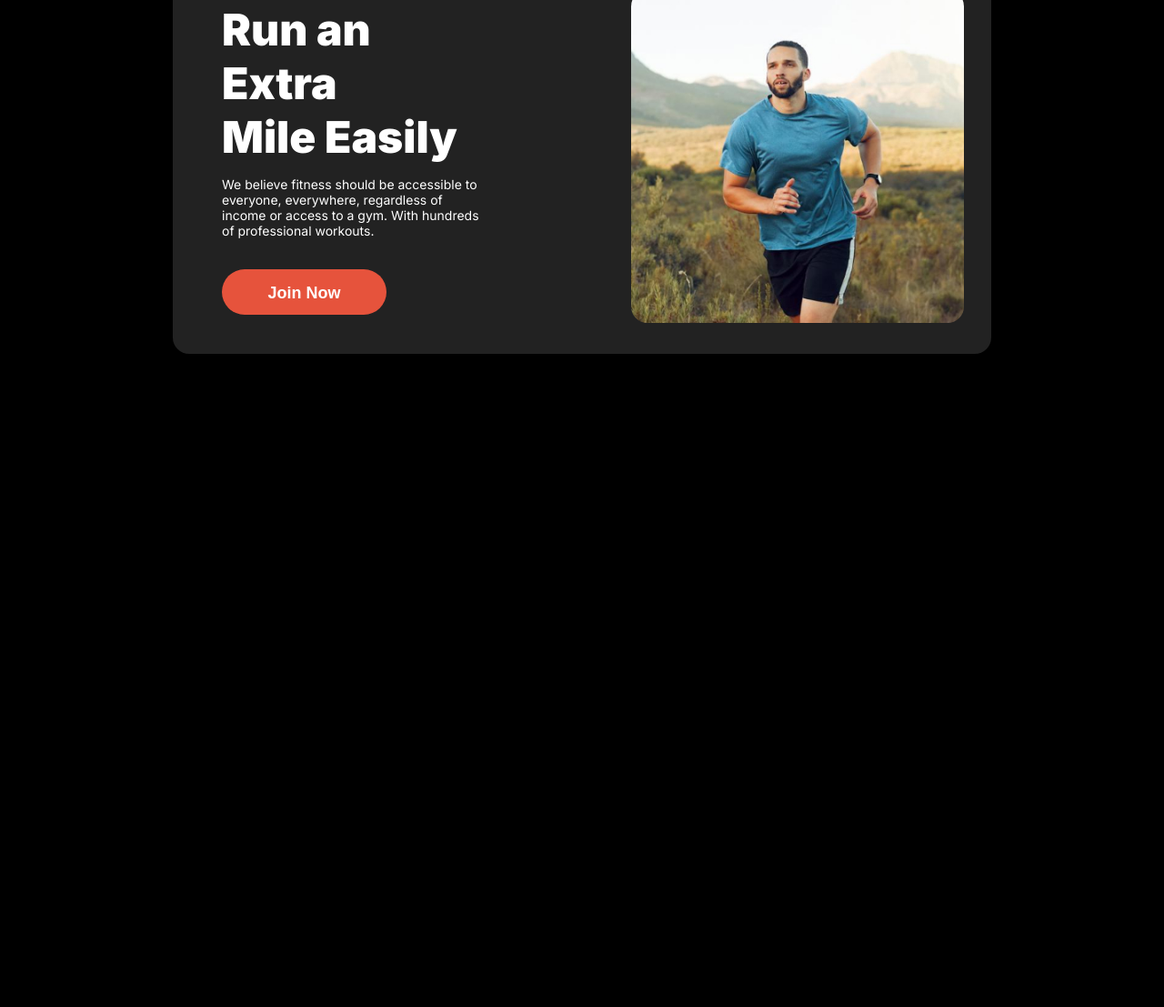
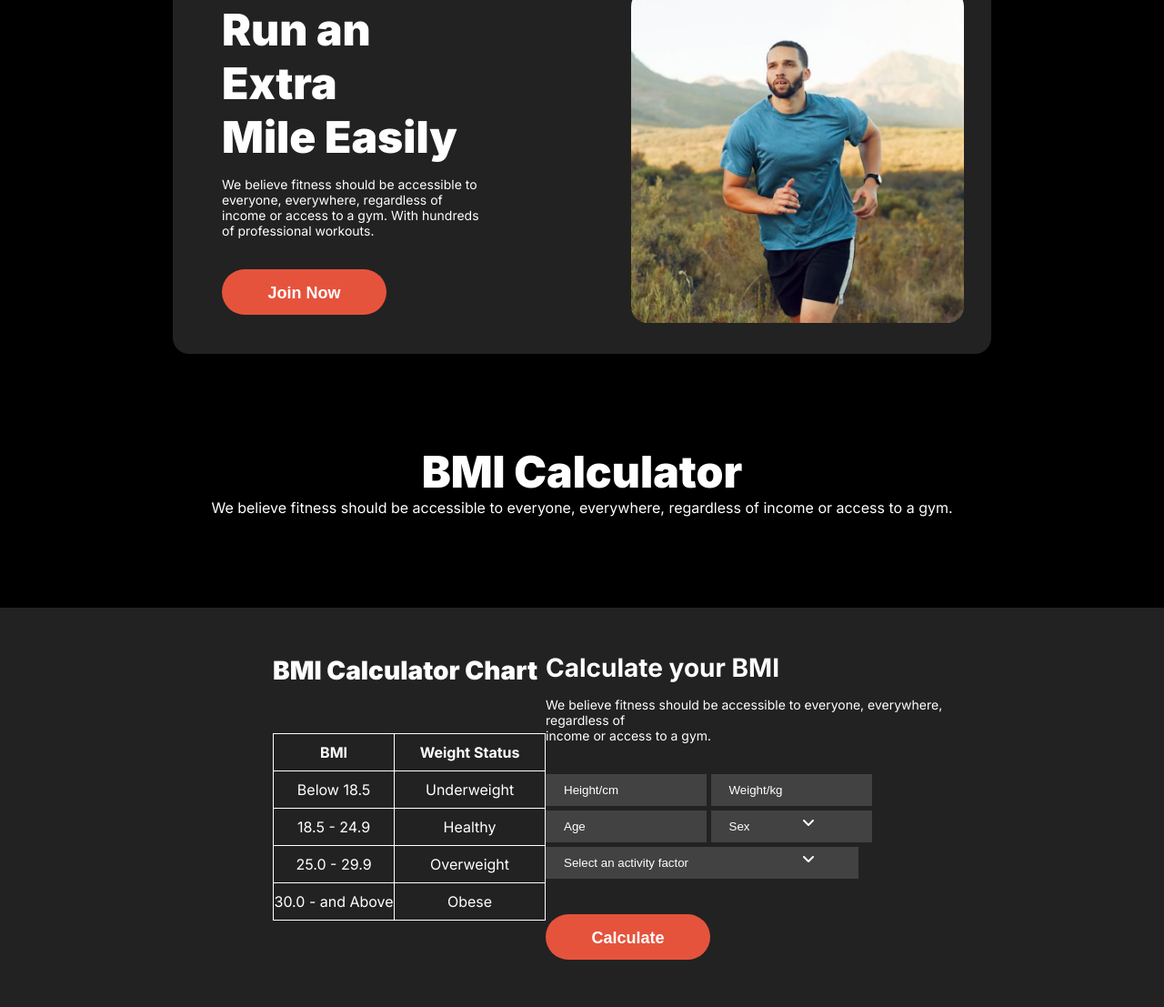
Before and after one commit to MahiaAnwar/B10A2-versatile-ui-assignment, a plain HTML site: page index.html in a window 1280 px wide. Shown: the part 1595-2702 px from the top of the page at 91% size. Before the commit the page ends 1984 px from the top, so only its background shows below. Drawn offline with Linux system fonts and the light colour scheme.

Commit message:
BMI Calculator part designed

```diff
--- a/assets/css/style.css
+++ b/assets/css/style.css
@@ -208,7 +208,80 @@ body{
     height: 366px;
     border-radius: 18px;
 }
-#btn-join{
+/* BMI Calculator */
+.calculator{
+    text-align: center;
+    margin-top: 100px;
+}
+.calculator h1{
+    color: white;
+    font-size: 48px;
+    font-weight: 900;
+}
+.calculator-container{
+    background-color:  rgb(34, 34, 34);
+    margin-top: 100px;
+}
+.calculator-container{
+    display: flex;
+    justify-content: space-between;
+}
+.chart{
+    margin-top: 52px;
+    margin-left: 300px;
+}
+.chart h1{
+    font-size: 28px;
+    font-weight: 900;
+    color: white;
+}
+.table, th, td {
+    margin-top: 52px;
+    border: 1px solid white;
+    border-collapse: collapse;
+    width: 300px;
+    height: 40px;
+    color: white;
+    text-align: center;
+}
+.calculation{
+    margin-top: 49px;
+    margin-right: 189px;
+    margin-bottom: 52px;
+}
+.calculation h1{
+    font-size: 28px;
+    font-family: 900;
+    color: white;
+}
+.calculation p{
+    font-size: 14px;
+    margin-top: 15px;
+    margin-bottom: 34px;
+}
+.dflex{
+    display: flex;
+}
+.input-box input{
+    height: 35px;
+    background-color: rgba(128, 128, 128, 0.336);
+    border: none;
+    margin-bottom: 5px;
+}
+.input-box input::placeholder{
+    color: white;
+    padding-left: 20px;
+}
+#activity{
+    width: 21.5rem;
+}
+.input-box i{
+    color: white;
+    position: absolute;
+    right: 24rem;
+    padding-top: 5px;
+}
+.join{
     margin-top: 34px;
     width: 181px;
     height: 50px;
--- a/index.html
+++ b/index.html
@@ -6,6 +6,8 @@
     <title>GYMNASIUM💪🏼</title>
     <!-- favicon -->
      <link rel="shortcut icon" href="assets/img/time.png" type="image/x-icon">
+     <!-- FAVICON -->
+     <script src="https://kit.fontawesome.com/8f3f69e7c2.js" crossorigin="anonymous"></script>
     <!-- CSS -->
      <link rel="stylesheet" href="assets/css/style.css">
 </head>
@@ -87,12 +89,64 @@
             <div class="run-left">
                 <h1>Run an Extra <br> Mile Easily</h1>
                 <p>We believe fitness should be accessible to everyone, everywhere, regardless of income or access to a gym. With hundreds of professional workouts.</p>
-                <button class="btn" id="btn-join">Join Now</button>
+                <button class="btn join">Join Now</button>
             </div>
             <div class="run-right">
                 <img src="assets/img/run1.png" alt="">
             </div>
         </div>
        </section>
+       <!-- BMI Calculator -->
+        <section class="calculator">
+            <h1>BMI Calculator</h1>
+            <p>We believe fitness should be accessible to everyone, everywhere, regardless of income or access to a gym.</p>
+        </section>
+        <section class="calculator-container">
+            <div class="chart">
+                <h1>BMI Calculator Chart</h1>
+                <table class="table">
+                    <tr>
+                        <th>BMI </th>
+                        <th>Weight Status</th>
+                      </tr>
+                      <tr>
+                        <td>Below 18.5</td>
+                        <td>Underweight</td>
+                      </tr>
+                      <tr>
+                        <td>18.5 - 24.9</td>
+                        <td>Healthy</td>
+                      </tr>
+                      <tr>
+                        <td>25.0 - 29.9</td>
+                        <td>Overweight</td>
+                      </tr>
+                      <tr>
+                        <td>30.0 - and Above</td>
+                        <td>Obese</td>
+                      </tr>
+                </table>
+            </div>
+            <div class="calculation">
+                <h1>Calculate your BMI</h1>
+                <p>We believe fitness should be accessible to everyone, everywhere, regardless of <br>income or access to a gym. </p>
+                <form class="form">
+                    <div class="input-box">
+                        <input type="text" placeholder="Height/cm">
+                        <input type="text" placeholder="Weight/kg">
+                    </div>
+                    <div class="input-box">
+                        <input type="text" placeholder="Age">
+                        <input type="text" placeholder="Sex">
+                        <i class="fa-solid fa-angle-down"></i>
+                    </div>
+                    <div class="input-box">
+                        <input id="activity" type="text" placeholder="Select an activity factor">
+                        <i class="fa-solid fa-angle-down"></i>
+                    </div>
+                </form>
+                <button class="btn join">Calculate</button>
+            </div>
+        </section>
 </body>
 </html>
```
